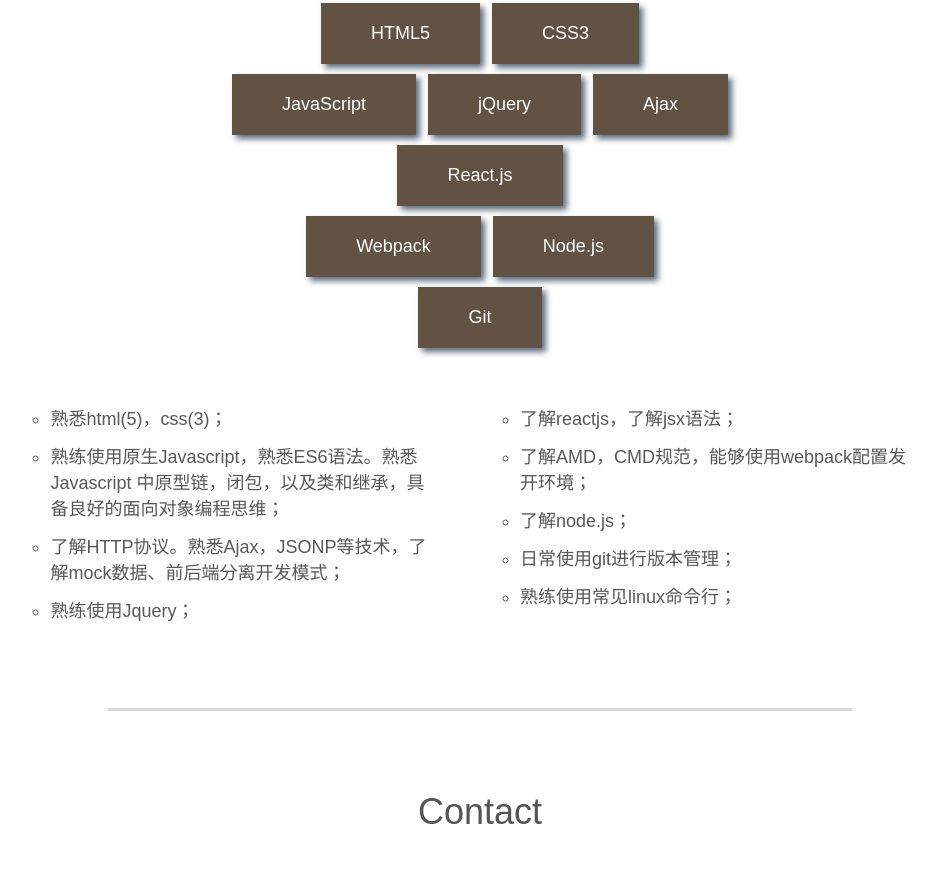
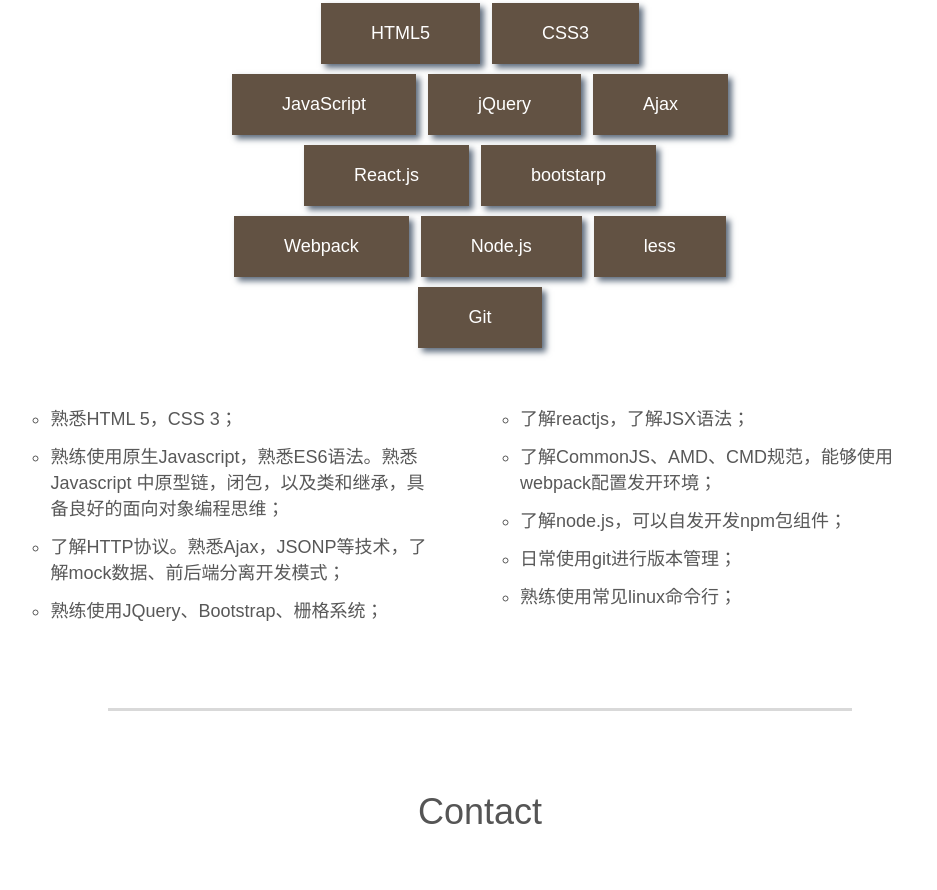
Before and after one commit to figthforfree/CV, a plain HTML site: page index.html in a window 1280 px wide. Shown: the part 5068-5958 px from the top of the page, without its empty margins (288-1225 px from the left). Drawn offline with nearby package versions, Linux system fonts and the light colour scheme; a small style sheet from the web is missing.

Commit message:
'update11.15'

```diff
--- a/index.html
+++ b/index.html
@@ -786,10 +786,12 @@
             </ul>
             <ul class="tag-panel">
                 <li class="shake shake-little">React.js</li>
+                <li class="shake shake-little">bootstarp</li>
             </ul>
             <ul class="tag-panel">
                 <li class="shake shake-rotate">Webpack</li>
                 <li class="shake shake-opacity">Node.js</li>
+                <li class="shake shake-opacity">less</li>
             </ul>
             <ul class="tag-panel">
                 <li class="shake shake-crazy">Git</li>
@@ -797,15 +799,15 @@
         </div>
         <div class="skill-content">
             <ul>
-                <li>熟悉html(5)，css(3)；</li>
+                <li>熟悉HTML 5，CSS 3；</li>
                 <li>熟练使用原生Javascript，熟悉ES6语法。熟悉 Javascript 中原型链，闭包，以及类和继承，具备良好的面向对象编程思维；</li>
                 <li>了解HTTP协议。熟悉Ajax，JSONP等技术，了解mock数据、前后端分离开发模式；</li>
-                <li>熟练使用Jquery；</li>
+                <li>熟练使用JQuery、Bootstrap、栅格系统；</li>
             </ul>
             <ul>
-                <li>了解reactjs，了解jsx语法；</li>
-                <li>了解AMD，CMD规范，能够使用webpack配置发开环境；</li>
-                <li>了解node.js；</li>
+                <li>了解reactjs，了解JSX语法；</li>
+                <li>了解CommonJS、AMD、CMD规范，能够使用webpack配置发开环境；</li>
+                <li>了解node.js，可以自发开发npm包组件；</li>
                 <li>日常使用git进行版本管理；</li>
                 <li>熟练使用常见linux命令行；</li>
             </ul>
```
Also changed, not shown: 1 other file.
